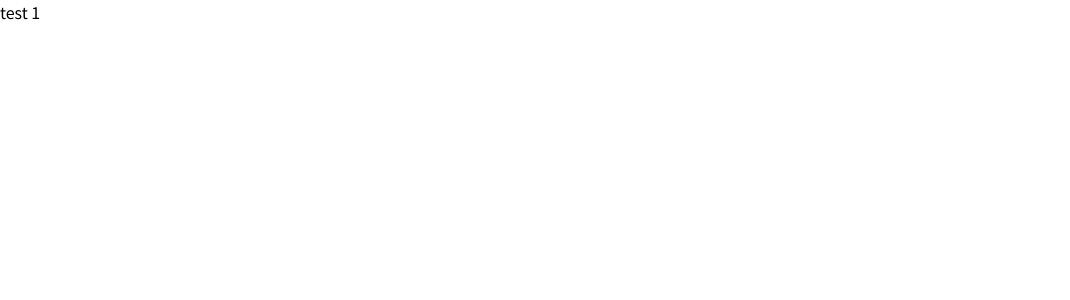
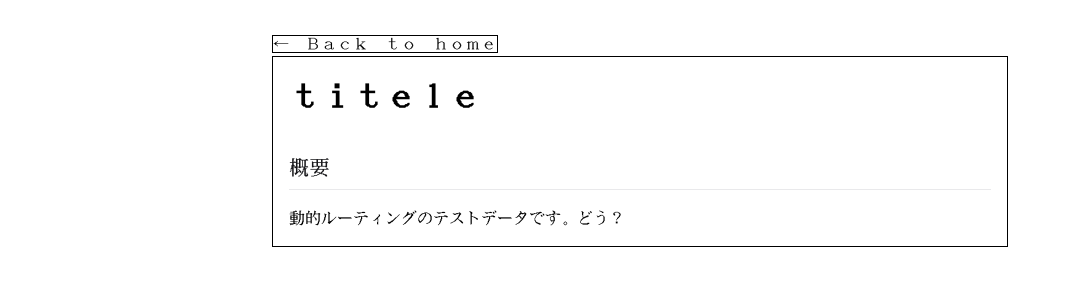
Before and after one commit to kei5o55/my-portfolio, a Next.js app: page /diary/1 in a window 1280 px wide. Shown: the top 300 px of the page, without its empty margins (0-1070 px from the left). Built offline with nearby package versions, Linux system fonts and the light colour scheme; a web font is replaced by a local one.

Commit message:
diary mock date

```diff
--- a/app/diary/[id]/page.tsx
+++ b/app/diary/[id]/page.tsx
@@ -1,13 +1,34 @@
+// app/works/[slug]/page.tsx
+import Link from "next/link";
+import { notFound } from "next/navigation";
+import { diary } from "../data";
+
 type Props = {
     params: Promise<{ id: string }>;
 };
 
-export default async function Page({ params }: Props){
-    const {id}=await params;
+export default async function DiaryPage({ params }: Props) {
+    const { id } = await params; // URLの末尾（slug）を取得する
+    // URLの末尾（slug）を使って、Step 1のデータから探し出す
+    const work =diary.find((w) => w.id === id);
+    // もしデータが見つからなければ404ページを表示
+    if (!work) {
+        notFound();
+    }
+    return (
+        <main className=" font-custom min-h-screen bg-white text-black">
+            <div className="mx-auto w-full max-w-3xl px-4 py-8">
+                {/* 戻るボタン */}
+                <Link href="/diary" className="border cursor-pointer">← Back to home</Link>
 
-    return(
-        <main>
-            <div>test {id}</div>
+                <article className="border border-black p-4">
+                    <h1 style={{ fontSize: 32, fontWeight: "bold", marginBottom: 8 }}>{work.title}</h1>
+                    {/* 本文エリア */}
+                    <div style={{ marginTop: 32 }}>
+                        {work.content}
+                    </div>
+                </article>
+            </div>
         </main>
     );
 }
--- /dev/null
+++ b/app/diary/data.tsx
@@ -0,0 +1,29 @@
+import React from "react"
+
+export type Diary = {
+    id: string;          // URL用（例: "dia-portrait"）
+    title: string;
+    content: React.ReactNode;
+    date: string;          // "2026-02-09"
+    tags?: string[];        // 例: ["MISORIA", "キャラ", "立ち絵"]
+    description?: string;
+};
+
+export const diary: Diary[] = [
+    {
+        id:"1",
+        title:"titele",
+        content: (
+        <div >
+            <section className="space-y-4">
+            <h2 className="text-lg md:text-xl font-light tracking-wide text-zinc-900 border-b border-zinc-200/80 pb-2">
+                概要
+            </h2>
+            <p className="text-sm md:text-base">
+                動的ルーティングのテストデータです。どう？
+            </p>
+            </section>
+        </div>
+        ),
+        date:"2026",
+    }];
```
